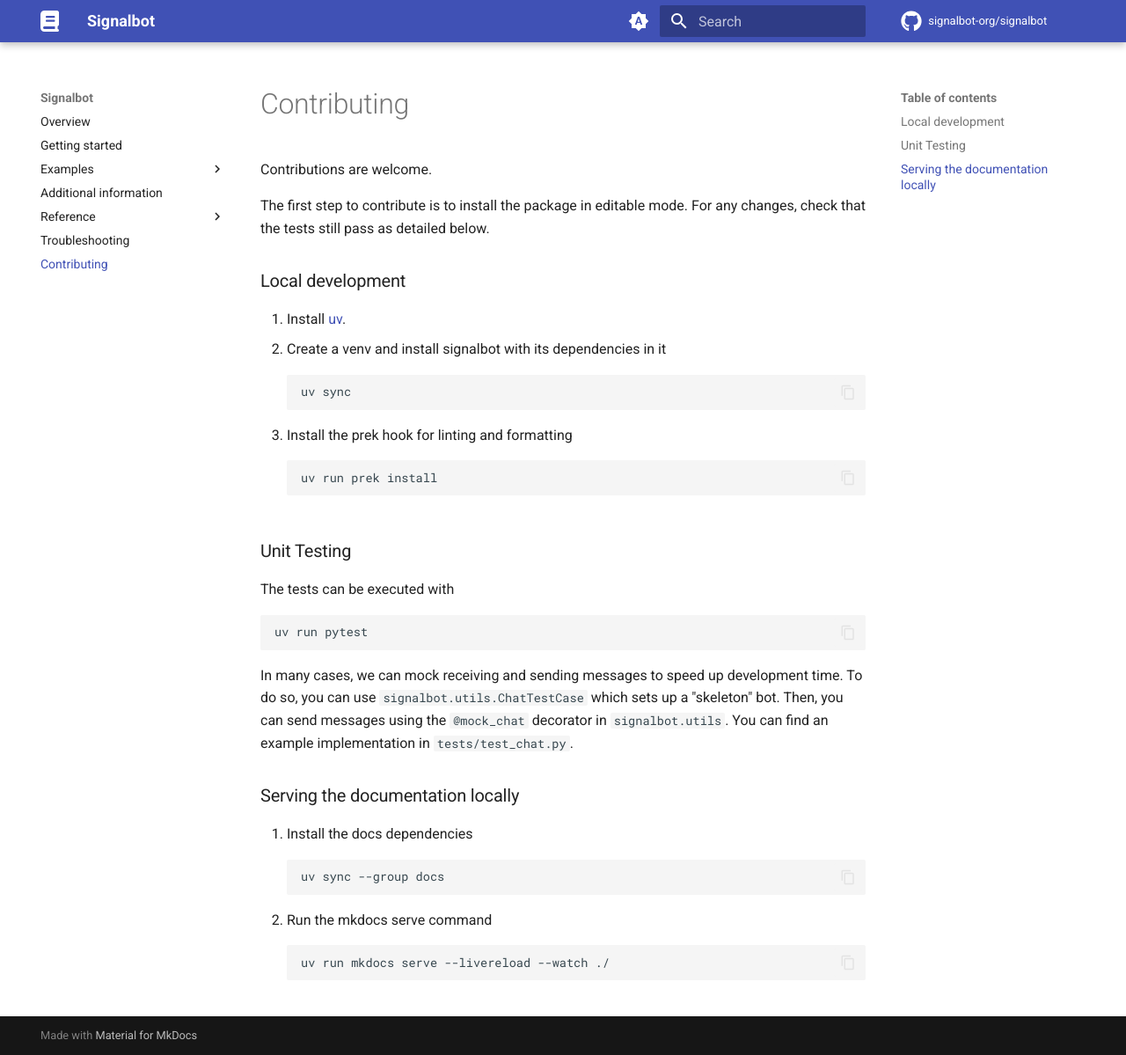
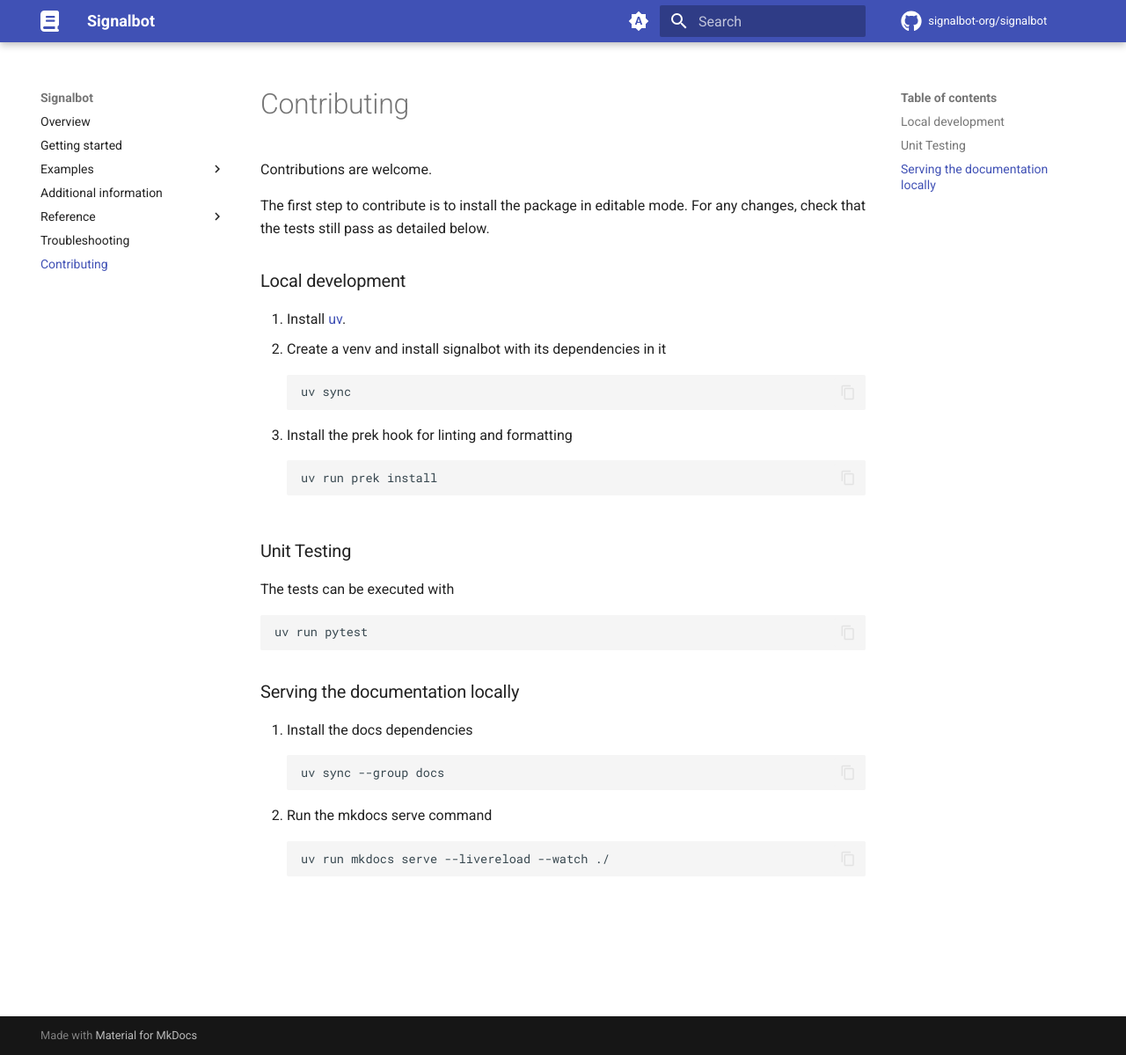
Before and after one commit to filipre/signalbot, an MkDocs documentation site: the page built from docs/local_development.md, in a window 1280 px wide and 1199 px high. Shown: the whole window at 88% size. Built offline with MkDocs 1.6.1 and Material for MkDocs 9.7.7, drawn with Linux system fonts in a browser that asks for light colours; comment, search, counter and statistics services are not loaded; the version menu is left out.

Commit message:
docs: move mock chat section to getting started page

````diff
--- a/docs/local_development.md
+++ b/docs/local_development.md
@@ -23,11 +23,6 @@
 uv run pytest
 ```
 
-In many cases, we can mock receiving and sending messages to speed up development time.
-To do so, you can use `signalbot.utils.ChatTestCase` which sets up a "skeleton" bot.
-Then, you can send messages using the `@mock_chat` decorator in `signalbot.utils`.
-You can find an example implementation in `tests/test_chat.py`.
-
 ### Serving the documentation locally
 
 1. Install the docs dependencies
````
Also changed, not shown: docs/getting_started.md (+10 -0 lines).
